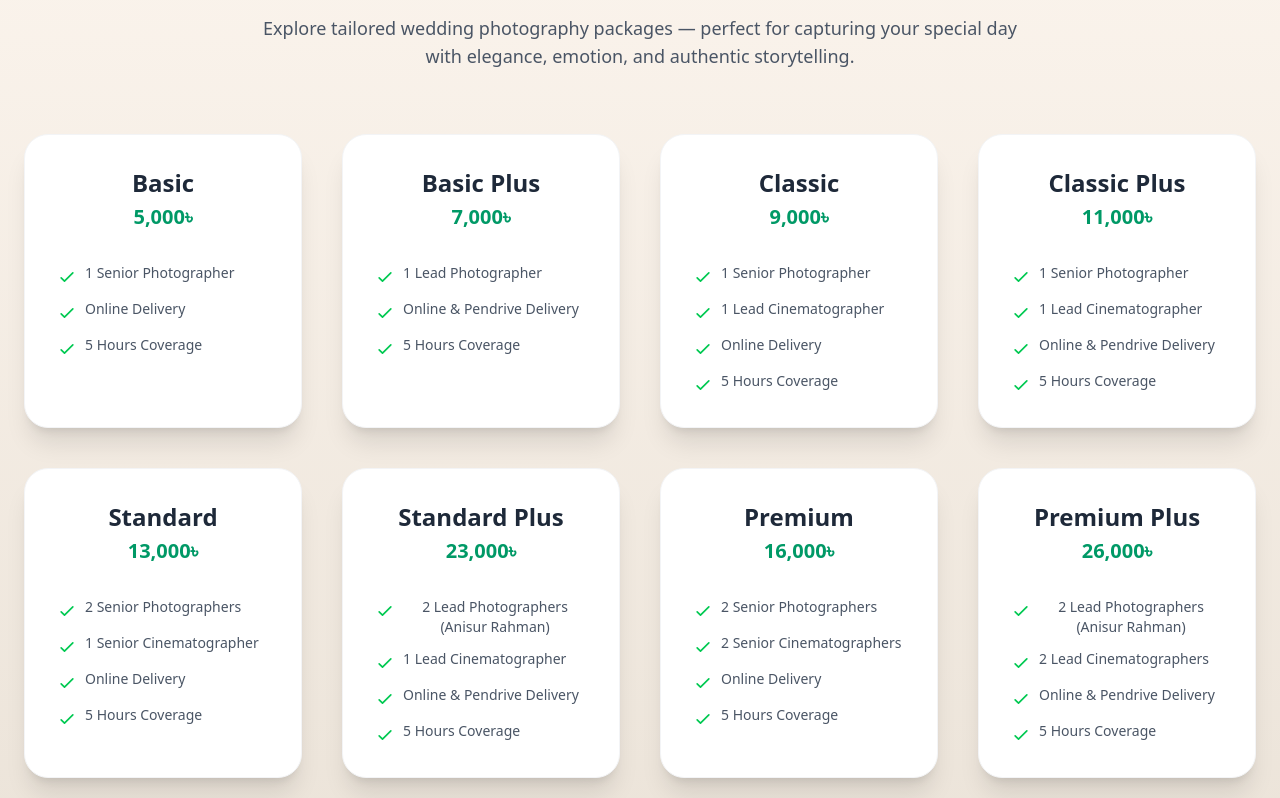
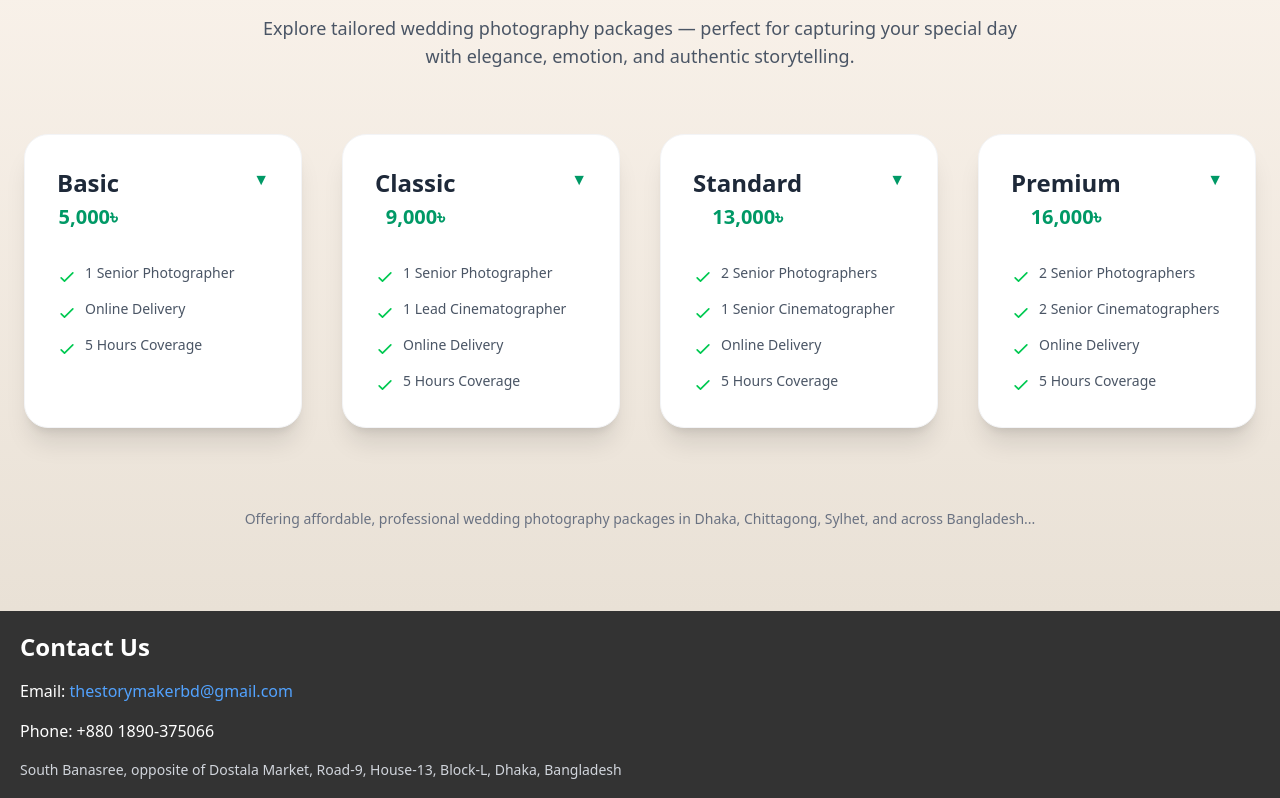
Before and after one commit to Ahanaf-Shahriar/TheStoryMaker3, a React (Vite) app: page / in a window 1280 px wide. Shown: the part 3122-3920 px from the top of the page. Built offline with nearby package versions, Linux system fonts and the light colour scheme.

Commit message:
feature : added a button to express the plus version

```diff
--- a/src/components/Packages.jsx
+++ b/src/components/Packages.jsx
@@ -1,4 +1,4 @@
-import React from "react";
+import React, { useState } from "react";
 import { motion } from "framer-motion";
 
 const packages = [
@@ -10,10 +10,31 @@ const packages = [
   { name: "Standard Plus", price: "23,000৳", details: ["2 Lead Photographers (Anisur Rahman)", "1 Lead Cinematographer", "Online & Pendrive Delivery", "5 Hours Coverage"] },
   { name: "Premium", price: "16,000৳", details: ["2 Senior Photographers", "2 Senior Cinematographers", "Online Delivery", "5 Hours Coverage"] },
   { name: "Premium Plus", price: "26,000৳", details: ["2 Lead Photographers (Anisur Rahman)", "2 Lead Cinematographers", "Online & Pendrive Delivery", "5 Hours Coverage"] },
-
 ];
 
+// Group base and plus packages together
+const groupedPackages = [];
+for (let i = 0; i < packages.length; i++) {
+  const current = packages[i];
+  const next = packages[i + 1];
+  if (next && next.name.startsWith(current.name) && next.name.includes("Plus")) {
+    groupedPackages.push({ base: current, plus: next });
+    i++; // skip next
+  } else {
+    groupedPackages.push({ base: current, plus: null });
+  }
+}
+
 const PackageSection = () => {
+  const [visiblePlus, setVisiblePlus] = useState({});
+
+  const togglePlus = (name) => {
+    setVisiblePlus((prev) => ({
+      ...prev,
+      [name]: !prev[name],
+    }));
+  };
+
   return (
     <section
       className="w-full py-20 px-6 text-center bg-gradient-to-b from-[#fdf6ef] to-[#e9e1d6]"
@@ -29,9 +50,9 @@ const PackageSection = () => {
       </div>
 
       <div className="grid grid-cols-1 sm:grid-cols-2 lg:grid-cols-3 xl:grid-cols-4 gap-10 max-w-7xl mx-auto">
-        {packages.map((pkg, index) => (
+        {groupedPackages.map(({ base, plus }, index) => (
+          <React.Fragment key={index}>
             <motion.div
-            key={index}
               className="bg-white rounded-3xl shadow-xl hover:shadow-2xl transition-all p-8 border border-gray-100 flex flex-col items-start"
               initial={{ opacity: 0, y: 20 }}
               whileInView={{ opacity: 1, y: 0 }}
@@ -39,21 +60,26 @@ const PackageSection = () => {
               transition={{ duration: 0.5, ease: "easeOut", delay: index * 0.05 }}
               whileHover={{ y: -8 }}
             >
-            <div className="w-full mb-4">
-              <h3 className="text-2xl font-semibold text-gray-800 mb-1">{pkg.name}</h3>
-              <p className="text-xl font-bold text-emerald-600">{pkg.price}</p>
+              <div className="w-full mb-4 flex justify-between items-start">
+                <div>
+                  <h3 className="text-2xl font-semibold text-gray-800 mb-1">{base.name}</h3>
+                  <p className="text-xl font-bold text-emerald-600">{base.price}</p>
+                </div>
+                {plus && (
+                  <button
+                    onClick={() => togglePlus(base.name)}
+                    className="text-emerald-600 hover:text-emerald-800 transition"
+                    title="Show Plus Package"
+                  >
+                    ▼
+                  </button>
+                )}
               </div>
 
               <ul className="mt-4 text-gray-600 space-y-3 w-full">
-              {pkg.details.map((detail, i) => (
+                {base.details.map((detail, i) => (
                   <li key={i} className="flex items-start text-sm">
-                  <svg
-                    className="w-5 h-5 text-green-500 mt-1 mr-2 shrink-0"
-                    xmlns="http://www.w3.org/2000/svg"
-                    fill="none"
-                    viewBox="0 0 24 24"
-                    stroke="currentColor"
-                  >
+                    <svg className="w-5 h-5 text-green-500 mt-1 mr-2 shrink-0" xmlns="http://www.w3.org/2000/svg" fill="none" viewBox="0 0 24 24" stroke="currentColor">
                       <path strokeLinecap="round" strokeLinejoin="round" strokeWidth={2} d="M5 13l4 4L19 7" />
                     </svg>
                     <span>{detail}</span>
@@ -61,13 +87,38 @@ const PackageSection = () => {
                 ))}
               </ul>
             </motion.div>
+
+            {plus && visiblePlus[base.name] && (
+              <motion.div
+                className="bg-white rounded-3xl shadow-xl hover:shadow-2xl transition-all p-8 border border-gray-100 flex flex-col items-start"
+                initial={{ opacity: 0, y: 20 }}
+                animate={{ opacity: 1, y: 0 }}
+                transition={{ duration: 0.4, ease: "easeOut" }}
+              >
+                <div className="w-full mb-4">
+                  <h3 className="text-2xl font-semibold text-gray-800 mb-1">{plus.name}</h3>
+                  <p className="text-xl font-bold text-emerald-600">{plus.price}</p>
+                </div>
+
+                <ul className="mt-4 text-gray-600 space-y-3 w-full">
+                  {plus.details.map((detail, i) => (
+                    <li key={i} className="flex items-start text-sm">
+                      <svg className="w-5 h-5 text-green-500 mt-1 mr-2 shrink-0" xmlns="http://www.w3.org/2000/svg" fill="none" viewBox="0 0 24 24" stroke="currentColor">
+                        <path strokeLinecap="round" strokeLinejoin="round" strokeWidth={2} d="M5 13l4 4L19 7" />
+                      </svg>
+                      <span>{detail}</span>
+                    </li>
+                  ))}
+                </ul>
+              </motion.div>
+            )}
+          </React.Fragment>
         ))}
       </div>
 
-      {/* Extra SEO Text at Bottom */}
       <div className="max-w-4xl mx-auto mt-20 text-gray-500 text-sm leading-relaxed">
         <p>
-          Offering affordable, professional wedding photography packages in Dhaka, Chittagong, Sylhet, and across Bangladesh. Whether you're planning a traditional Holud, a Nikah ceremony, or a destination wedding, Anisur Rahman captures your most precious moments with artistry and heart. Book your perfect photography package today and turn your memories into timeless stories.
+          Offering affordable, professional wedding photography packages in Dhaka, Chittagong, Sylhet, and across Bangladesh...
         </p>
       </div>
     </section>
```
Lines whose indentation alone changed are shown as unchanged.
